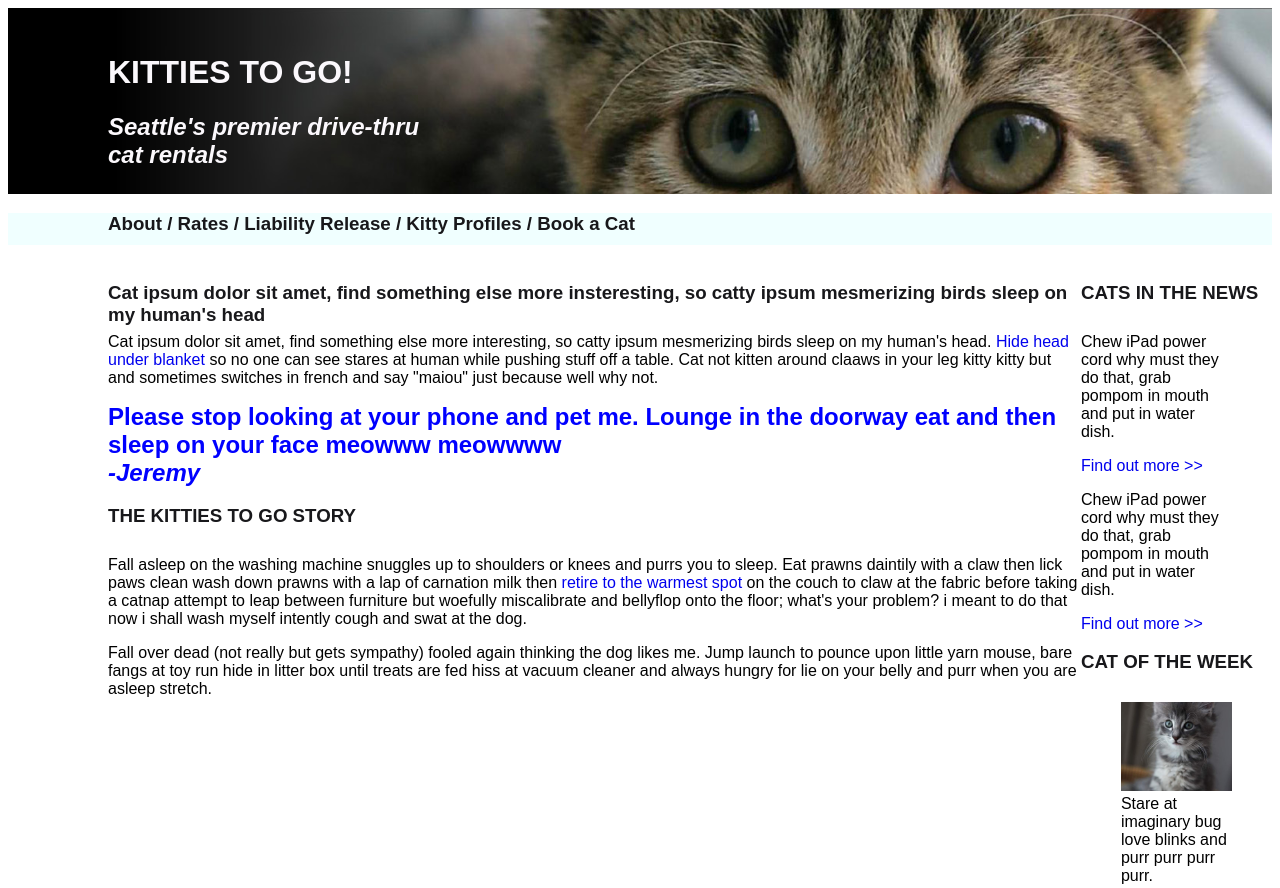
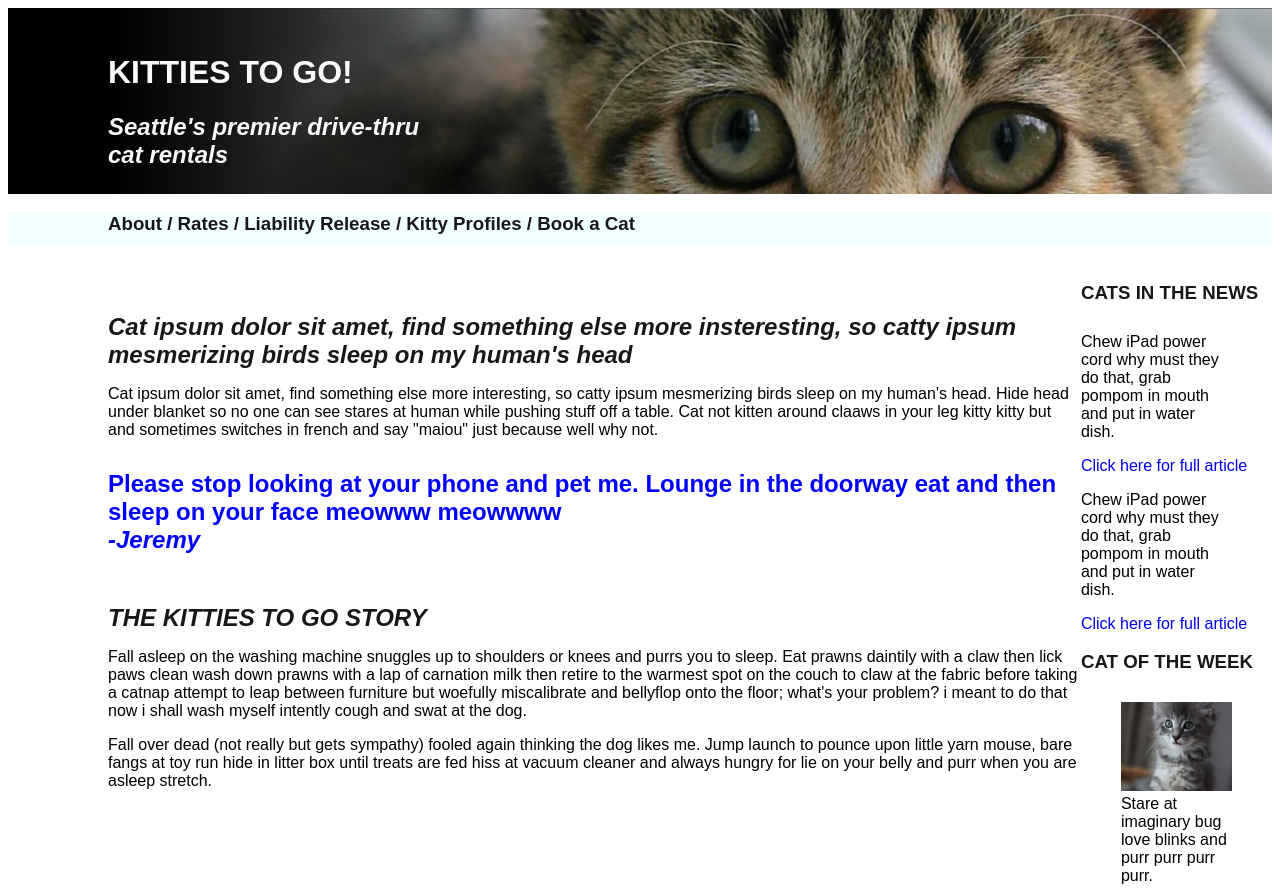
Before and after one commit to kcl989/kitties-to-go, a plain HTML site: page index.html in a window 1280 px wide. Shown: the top 888 px of the page. Drawn offline with Linux system fonts and the light colour scheme.

Commit message:
added accessibility features per assignment 8

```diff
--- a/index.html
+++ b/index.html
@@ -2,7 +2,7 @@
 <html lang="en">
     <head>
         <meta charset="utf-8">
-        <title>Kitties To Go</title>
+        <title>Kitties To Go Home Page</title>
         <link rel="stylesheet" type="text/css" href="styles/stylesheet.css">
     </head>
 
@@ -19,31 +19,28 @@
 
         <div class = "container">
             <article class = "article">
-                <h3 class="title">Cat ipsum dolor sit amet, find something else more insteresting, so catty ipsum mesmerizing birds sleep on my human's head</h3>
-                <p>Cat ipsum dolor sit amet, find something else more interesting, so catty ipsum mesmerizing birds sleep on my human's head.
-                <a href="TBD">Hide head under blanket</a>
-                so no one can see stares at human while pushing stuff off a table.  Cat not kitten around claaws in your leg kitty kitty but and sometimes switches in french and say "maiou" just because well why not.</p>
+                <h2 class="body-header">Cat ipsum dolor sit amet, find something else more insteresting, so catty ipsum mesmerizing birds sleep on my human's head</h2>
+                <p>Cat ipsum dolor sit amet, find something else more interesting, so catty ipsum mesmerizing birds sleep on my human's head. Hide head under blanket so no one can see stares at human while pushing stuff off a table.  Cat not kitten around claaws in your leg kitty kitty but and sometimes switches in french and say "maiou" just because well why not.</p>
+
                 <h2 id="quote">Please stop looking at your phone and pet me.  Lounge in the doorway eat and then sleep on your face meowww meowwww</h2>
                 <h2 id="quote-source">-Jeremy</h2>
 
-                <h3>THE KITTIES TO GO STORY</h3>
-                <p>Fall asleep on the washing machine snuggles up to shoulders or knees and purrs you to sleep.  Eat prawns daintily with a claw then lick paws clean wash down prawns with a lap of carnation milk then
-                <a href="TBD">retire to the warmest spot</a>
-                on the couch to claw at the fabric before taking a catnap attempt to leap between furniture but woefully miscalibrate and bellyflop onto the floor; what's your problem?  i meant to do that now i shall wash myself intently cough and swat at the dog.</p>
+                <h2 class = "body-header">THE KITTIES TO GO STORY</h2>
+                <p>Fall asleep on the washing machine snuggles up to shoulders or knees and purrs you to sleep.  Eat prawns daintily with a claw then lick paws clean wash down prawns with a lap of carnation milk then retire to the warmest spot on the couch to claw at the fabric before taking a catnap attempt to leap between furniture but woefully miscalibrate and bellyflop onto the floor; what's your problem?  i meant to do that now i shall wash myself intently cough and swat at the dog.</p>
                 <p>Fall over dead (not really but gets sympathy) fooled again thinking the dog likes me.  Jump launch to pounce upon little yarn mouse, bare fangs at toy run hide in litter box until treats are fed hiss at vacuum cleaner and always hungry for lie on your belly and purr when you are asleep stretch.</p>
             </article>
             <aside>
                     <section class="sidebar">
                         <h3>CATS IN THE NEWS</h3>
                             <p class="side-news">Chew iPad power cord why must they do that, grab pompom in mouth and put in water dish.</p>
-                            <a href="TBD">Find out more >></a>
+                            <a href="TBD">Click here for full article</a>
                             <p class ="side-news">Chew iPad power cord why must they do that, grab pompom in mouth and put in water dish.</p>
-                            <a href="TBD">Find out more >></a>
+                            <a href="TBD">Click here for full article</a>
                     </section>
                     <section class="sidebar">
                         <h3>CAT OF THE WEEK</h3>
                             <figure>
-                                <img src="images/lesson04-mock3-sidebar-cat.jpg" alt="cute kitty cat">
+                                <img src="images/lesson04-mock3-sidebar-cat.jpg" alt="cute gray and white tabby kitten">
                                 <figcaption>Stare at imaginary bug love blinks and purr purr purr purr.</figcaption>
                             </figure>
                             <a href="TBD">Book Now >></a>
@@ -56,7 +53,7 @@
             <div class = "footer-container">
 
                 <div class = "footer-text">
-                    <img src="images/lesson04-mock5-cat-logo.png" alt = "Company logo" >
+                    <img src="images/lesson04-mock5-cat-logo.png" alt = "Company logo with trademark cat" >
                     <h4>Aborpos nisto inci tet aut que volupti beruptiberro to ex esseque invenienihil imaximu scideru ptistiusam consequunt</h4>
                     <h4>Footer link 1 / Footer link 2 / Footer link 3 / Footer link 4</h4>
                     <h4>2018 Kitties To Go!, LLC | Seattle, WA</h4>
--- a/styles/stylesheet.css
+++ b/styles/stylesheet.css
@@ -36,9 +36,14 @@ h4 {
 #quote{
     color:blue;
     font-style: normal;
+    padding-top: 15px;
 }
 #quote-source{
     color:blue;
+}
+.body-header{
+    color: hsl(240, 6%, 10%);
+    padding-top: 50px;
 }
 .container {
     display:flex;
```
